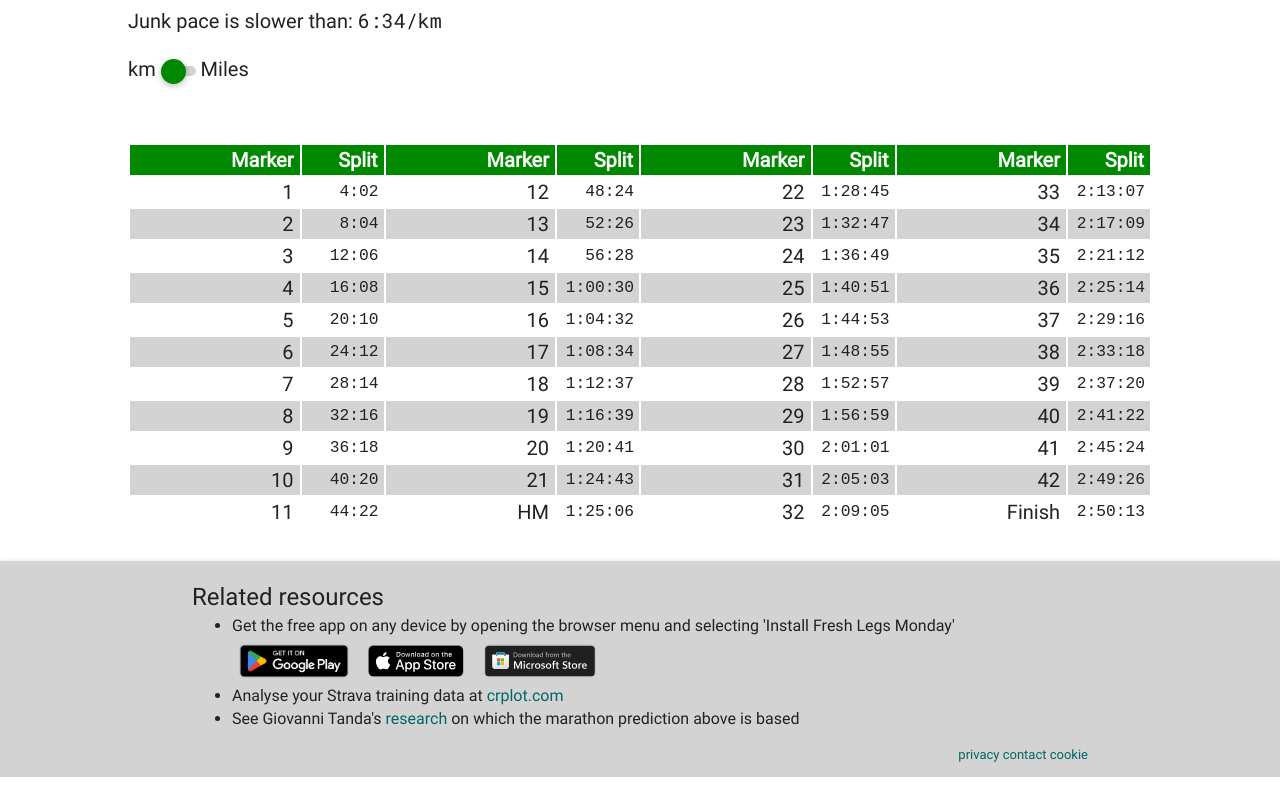
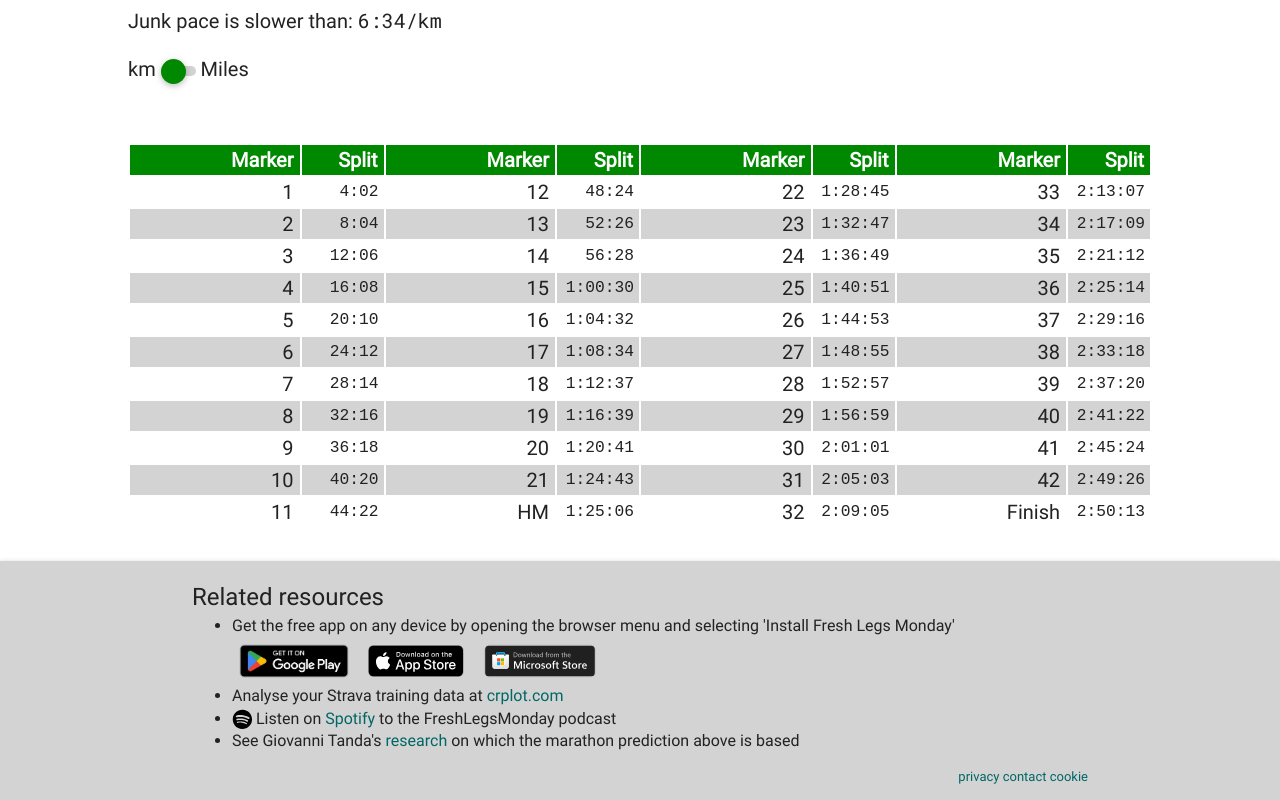
Before and after one commit to emoffett/FreshLegsMonday, a plain HTML site: page static/index.html in a window 1280 px wide. Shown: the part 541-1341 px from the top of the page. Before the commit the page ends 1318 px from the top, so only its background shows below. Drawn offline with Linux system fonts and the light colour scheme.

Commit message:
Add link to FLM Spotify podcast

```diff
--- a/static/css/predictor.css
+++ b/static/css/predictor.css
@@ -352,6 +352,14 @@ footer {
   height: 3em;
 }
 
+.spotify-logo {
+  stroke-width: 0;
+  height: 1.3em;
+  width: 1.3em;
+  fill: black;
+  margin-right: 0.2em;
+}
+
 #footer-boilerplate {
   font-size: small;
   text-align: right;
--- a/static/index.html
+++ b/static/index.html
@@ -45,6 +45,7 @@
   <!--This svg element contains the inline svg definitions for chevrons-->
   <svg aria-hidden="true" style="position: absolute; width: 0; height: 0; overflow: hidden;" xmlns="http://www.w3.org/2000/svg">
     <defs>
+      <!--Definitions for chevrons-->
       <symbol id="chevron-left" viewBox="0 0 24 24">
         <title>move slider left</title>
         <path d="M15.41 7.41L14 6l-6 6 6 6 1.41-1.41L10.83 12z"/>
@@ -53,6 +54,10 @@
         <title>move slider right</title>
         <path d="M0 0h24v24H0z" fill="none"/>
         <path d="M10 6L8.59 7.41 13.17 12l-4.58 4.59L10 18l6-6z"/>
+      </symbol>
+      <symbol id="spotify-logo" viewBox="0 0 236.05 225.25">
+        <title>Spotify logo</title>
+        <path d="m122.37,3.31C61.99.91,11.1,47.91,8.71,108.29c-2.4,60.38,44.61,111.26,104.98,113.66,60.38,2.4,111.26-44.6,113.66-104.98C229.74,56.59,182.74,5.7,122.37,3.31Zm46.18,160.28c-1.36,2.4-4.01,3.6-6.59,3.24-.79-.11-1.58-.37-2.32-.79-14.46-8.23-30.22-13.59-46.84-15.93-16.62-2.34-33.25-1.53-49.42,2.4-3.51.85-7.04-1.3-7.89-4.81-.85-3.51,1.3-7.04,4.81-7.89,17.78-4.32,36.06-5.21,54.32-2.64,18.26,2.57,35.58,8.46,51.49,17.51,3.13,1.79,4.23,5.77,2.45,8.91Zm14.38-28.72c-2.23,4.12-7.39,5.66-11.51,3.43-16.92-9.15-35.24-15.16-54.45-17.86-19.21-2.7-38.47-1.97-57.26,2.16-1.02.22-2.03.26-3.01.12-3.41-.48-6.33-3.02-7.11-6.59-1.01-4.58,1.89-9.11,6.47-10.12,20.77-4.57,42.06-5.38,63.28-2.4,21.21,2.98,41.46,9.62,60.16,19.74,4.13,2.23,5.66,7.38,3.43,11.51Zm15.94-32.38c-2.1,4.04-6.47,6.13-10.73,5.53-1.15-.16-2.28-.52-3.37-1.08-19.7-10.25-40.92-17.02-63.07-20.13-22.15-3.11-44.42-2.45-66.18,1.97-5.66,1.15-11.17-2.51-12.32-8.16-1.15-5.66,2.51-11.17,8.16-12.32,24.1-4.89,48.74-5.62,73.25-2.18,24.51,3.44,47.99,10.94,69.81,22.29,5.12,2.66,7.11,8.97,4.45,14.09Z"/>
       </symbol>
     </defs>
   </svg>
@@ -133,6 +138,7 @@
       <h2>Related resources</h2>
       <ul id="resources">
         <li>Analyse your Strava training data at <a href="https://crplot.com/" target="_blank">crplot.com</a></li>
+        <li><svg class="spotify-logo"><use href="#spotify-logo"></use></svg>Listen on <a href="https://open.spotify.com/show/04b1W8aCpWiDBnBr8n1fx5?si=baec859b091d4570" target="_blank">Spotify</a> to the FreshLegsMonday podcast</li>
         <li>See Giovanni Tanda's <a href="https://rua.ua.es/dspace/bitstream/10045/18930/1/jhse_Vol_VI_N_III_511-520.pdf" target="_blank" rel="noopener">research</a> on which the marathon prediction above is based</li>
       </ul>
       <p id="footer-boilerplate">
```
